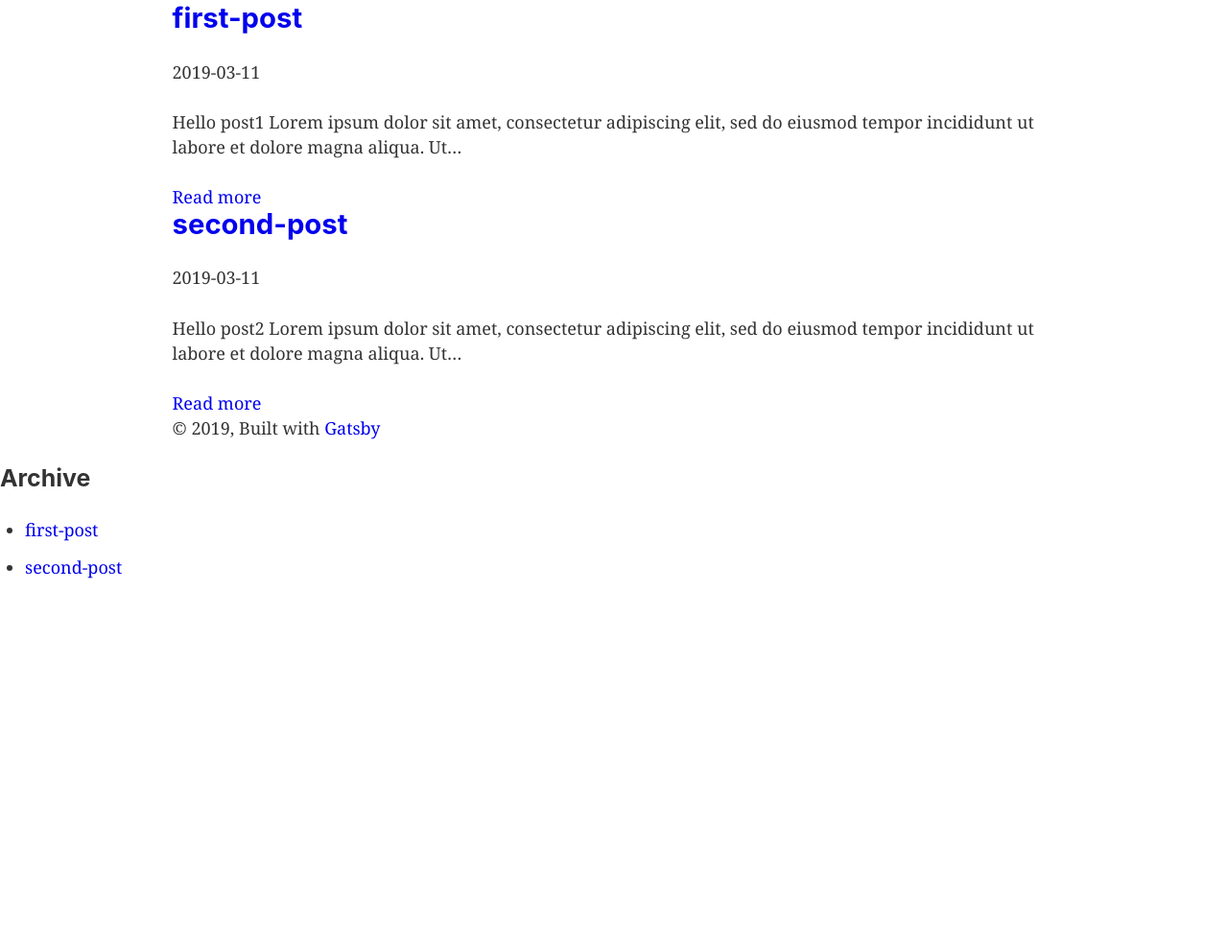
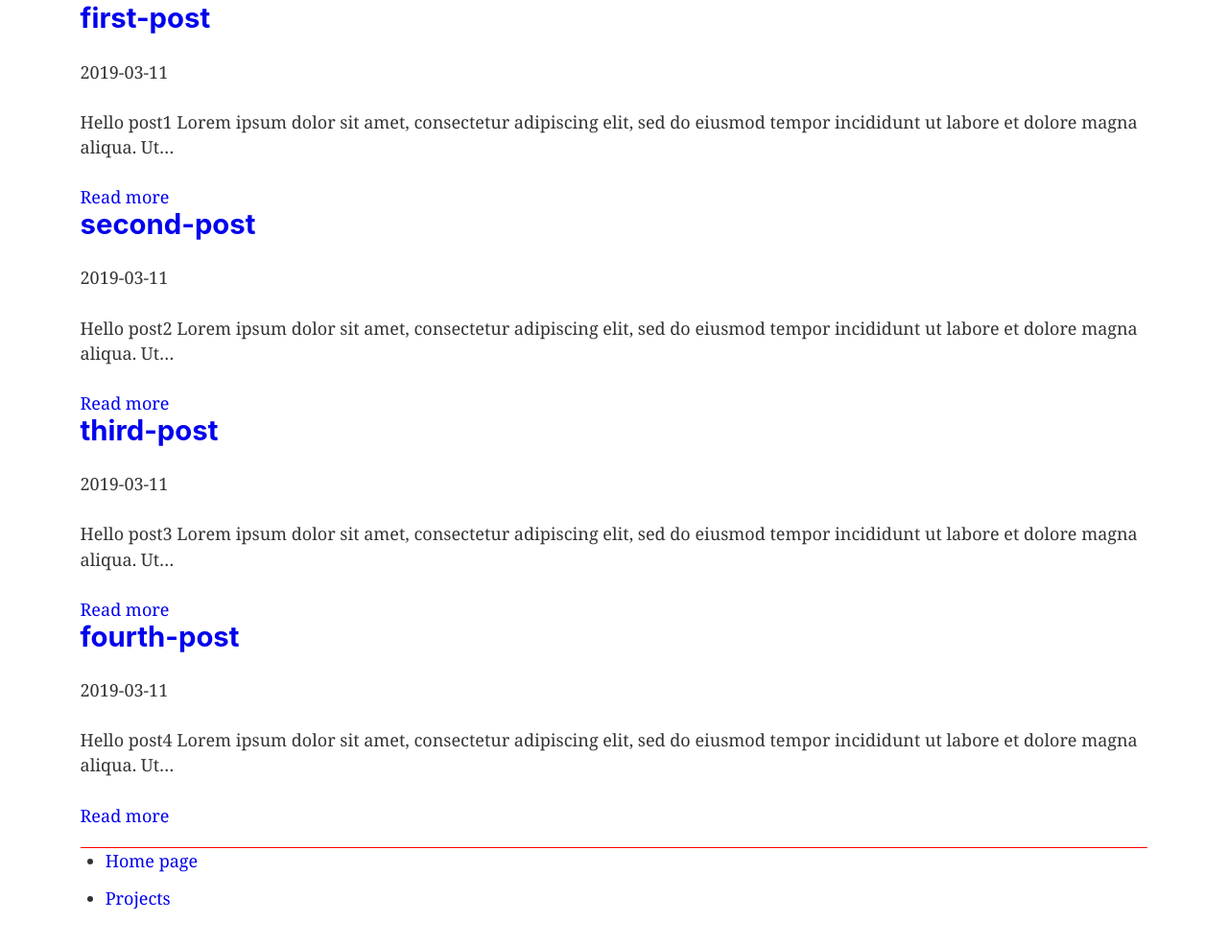
Before and after one commit to Amstergo/gatsbyBlog, a Gatsby site: page / in a window 1280 px wide. Shown: the part 125-1110 px from the top of the page at 96% size. Before the commit the page ends 800 px from the top, so only its background shows below. Built offline with nearby package versions, Linux system fonts and the light colour scheme; Gatsby itself is replaced by a stand-in of ours; some packages are replaced by stand-ins of ours.

Commit message:
feat: create footer and added typography

```diff
--- a/gatsby-config.js
+++ b/gatsby-config.js
@@ -49,6 +49,12 @@ module.exports = {
         plugins: [],
       },
     },
+    {
+      resolve: `gatsby-plugin-typography`,
+      options: {
+        pathToConfigModule: `src/utils/typography`,
+      },
+    },
     // this (optional) plugin enables Progressive Web App + Offline functionality
     // To learn more, visit: https://gatsby.dev/offline
     "gatsby-plugin-offline",
--- a/package.json
+++ b/package.json
@@ -13,6 +13,7 @@
     "gatsby-plugin-react-helmet": "^3.0.8",
     "gatsby-plugin-sharp": "^2.0.27",
     "gatsby-plugin-styled-components": "^3.0.7",
+    "gatsby-plugin-typography": "^2.2.9",
     "gatsby-source-filesystem": "^2.0.23",
     "gatsby-transformer-remark": "^2.3.1",
     "gatsby-transformer-sharp": "^2.1.16",
@@ -20,7 +21,10 @@
     "react": "^16.8.4",
     "react-dom": "^16.8.4",
     "react-helmet": "^5.2.0",
-    "styled-components": "^4.1.3"
+    "react-typography": "^0.16.19",
+    "styled-components": "^4.1.3",
+    "typography": "^0.16.19",
+    "typography-theme-lincoln": "^0.16.19"
   },
   "devDependencies": {
     "prettier": "^1.16.4"
--- /dev/null
+++ b/src/components/footer.js
@@ -0,0 +1,33 @@
+import React from "react"
+import styled from "styled-components"
+import { Link } from "gatsby"
+
+const links = [
+  {
+    name: "Home page",
+    path: "/",
+  },
+  {
+    name: "Projects",
+    path: "/some-path",
+  },
+]
+
+const Footer = () => (
+  <FooterWrapper>
+    <ul>
+      {links.map(i => (
+        <li key={i.name}>
+          <Link to={i.path}>{i.name}</Link>
+        </li>
+      ))}
+    </ul>
+  </FooterWrapper>
+)
+
+const FooterWrapper = styled.footer`
+  border-top: 1px solid red;
+  margin-top: 20px;
+`
+
+export default Footer
--- a/src/components/header.js
+++ b/src/components/header.js
@@ -20,7 +20,7 @@ const Header = ({ siteTitle, children }) => (
   />
 )
 
-const HeaderWrapper = styled.div`
+const HeaderWrapper = styled.header`
   background: rebeccapurple;
   margin-bottom: 1.45rem;
 `
--- a/src/components/layout.js
+++ b/src/components/layout.js
@@ -11,7 +11,8 @@ import { StaticQuery, graphql } from "gatsby"
 import styled from "styled-components"
 
 import Header from "./header"
-import Archive from "./archive"
+import Footer from "./footer"
+// import Archive from "./archive"
 
 import "./layout.css"
 
@@ -31,13 +32,9 @@ const Layout = ({ children }) => (
         <Header siteTitle={data.site.siteMetadata.title} />
         <Wrapper>
           <main>{children}</main>
-          <footer>
-            © {new Date().getFullYear()}, Built with
-            {` `}
-            <a href="https://www.gatsbyjs.org">Gatsby</a>
-          </footer>
+          <Footer />
         </Wrapper>
-        <Archive />
+        {/* <Archive /> */}
       </>
     )}
   />
@@ -45,7 +42,7 @@ const Layout = ({ children }) => (
 
 const Wrapper = styled.div`
   margin: 0 auto;
-  max-width: 960px;
+  max-width: 90%;
   padding: 0px 1.0875rem 1.45rem;
   padding-top: 0;
 `
--- /dev/null
+++ b/src/posts/post3.md
@@ -0,0 +1,10 @@
+---
+id: "3"
+slug: "/third-post"
+date: "2019-03-11"
+title: "third-post"
+---
+
+# Hello post3
+
+Lorem ipsum dolor sit amet, consectetur adipiscing elit, sed do eiusmod tempor incididunt ut labore et dolore magna aliqua. Ut enim ad minim veniam, quis nostrud exercitation ullamco laboris nisi ut aliquip ex ea commodo consequat. Duis aute irure dolor in reprehenderit in voluptate velit esse cillum dolore eu fugiat nulla pariatur. Excepteur sint occaecat cupidatat non proident, sunt in culpa qui officia deserunt mollit anim id est laborum.
--- /dev/null
+++ b/src/posts/post4.md
@@ -0,0 +1,10 @@
+---
+id: "4"
+slug: "/fourth-post"
+date: "2019-03-11"
+title: "fourth-post"
+---
+
+# Hello post4
+
+Lorem ipsum dolor sit amet, consectetur adipiscing elit, sed do eiusmod tempor incididunt ut labore et dolore magna aliqua. Ut enim ad minim veniam, quis nostrud exercitation ullamco laboris nisi ut aliquip ex ea commodo consequat. Duis aute irure dolor in reprehenderit in voluptate velit esse cillum dolore eu fugiat nulla pariatur. Excepteur sint occaecat cupidatat non proident, sunt in culpa qui officia deserunt mollit anim id est laborum.
--- /dev/null
+++ b/src/utils/typography.js
@@ -0,0 +1,6 @@
+import Typography from "typography"
+import grandViewTheme from "typography-theme-lincoln"
+
+const typography = new Typography(grandViewTheme)
+
+export default typography
```
Also changed, not shown: 1 other file.
